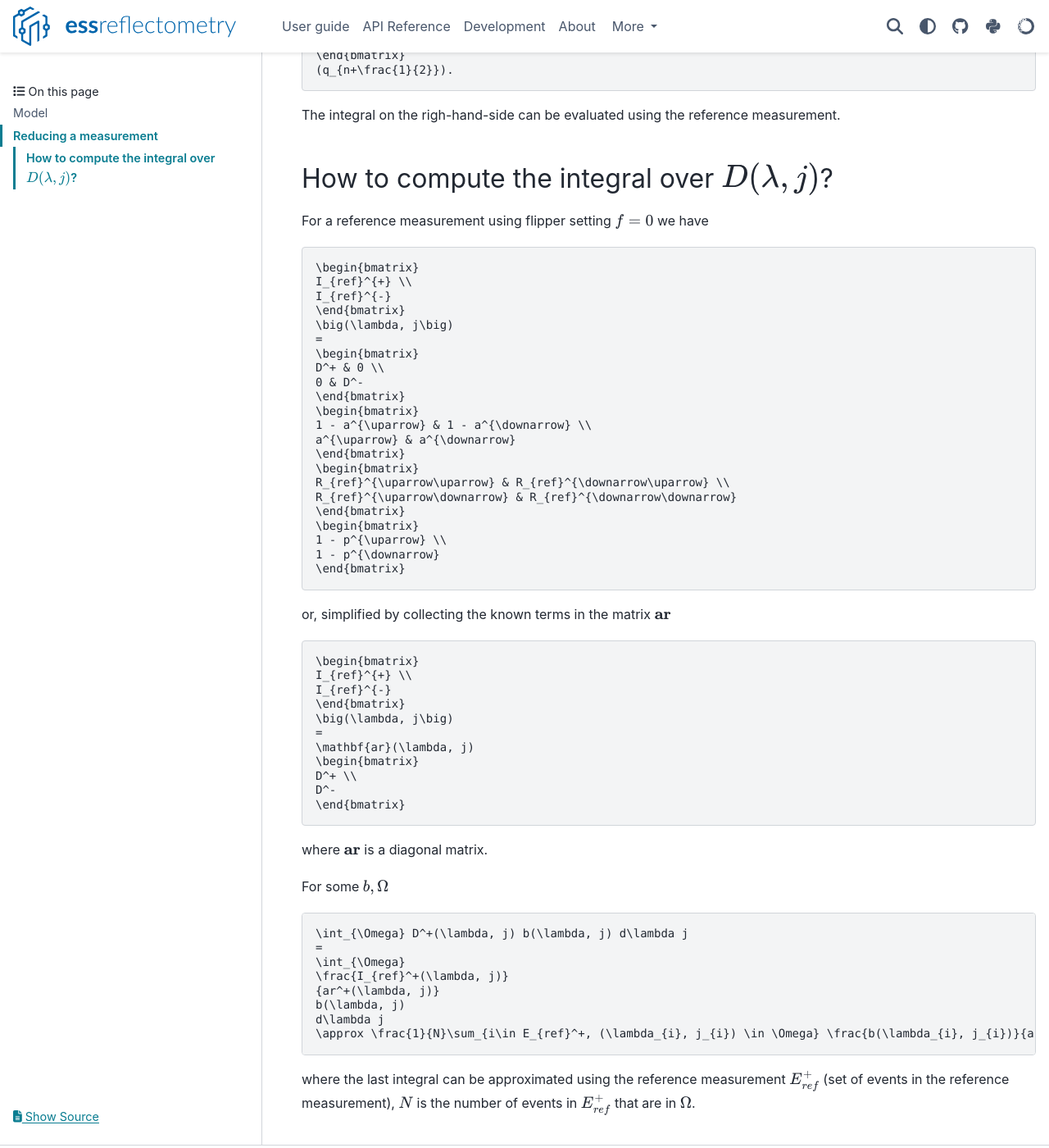
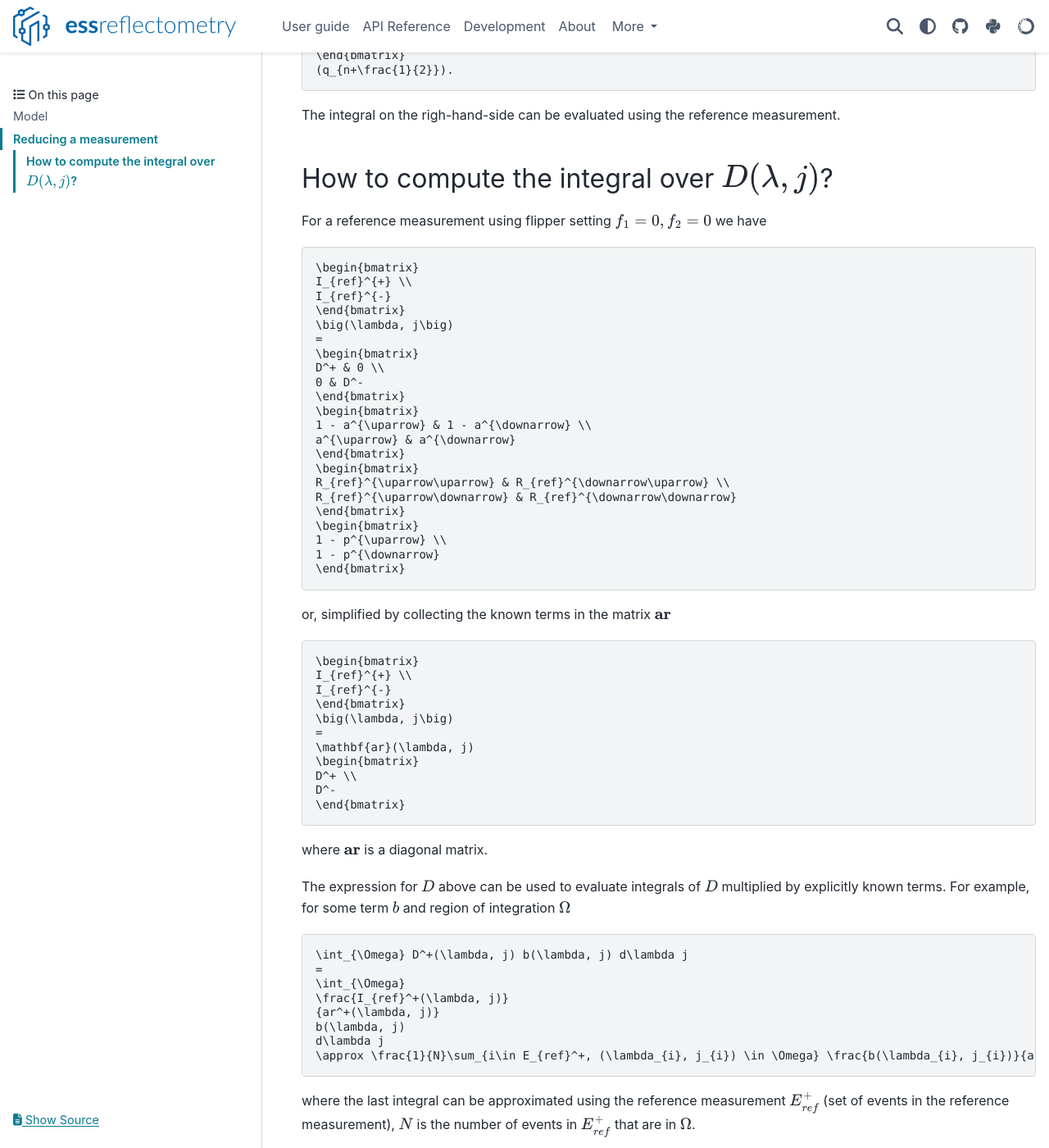
Before and after one commit to scipp/essreflectometry, a Sphinx documentation site: the page built from docs/user-guide/estia-data-reduction.md, in a window 1280 px wide and 1400 px high, scrolled down 3006 px. Shown: the whole window at 82% size. Built offline with Sphinx 7.4.7 and the PyData theme 0.15.4, drawn with Linux system fonts in a browser that asks for light colours; the version number could not be read and is left out.

Commit message:
Update estia-data-reduction.md

````diff
--- a/docs/user-guide/estia-data-reduction.md
+++ b/docs/user-guide/estia-data-reduction.md
@@ -149,7 +149,7 @@ The integral on the righ-hand-side can be evaluated using the reference measurem
 
 ### How to compute the integral over $D(\lambda, j)$?
 
-For a reference measurement using flipper setting $f=0$ we have
+For a reference measurement using flipper setting $f_1=0, f_2=0$ we have
 ```math
 \begin{bmatrix}
 I_{ref}^{+} \\
@@ -190,7 +190,8 @@ D^-
 ```
 where $\mathbf{ar}$ is a diagonal matrix.
 
-For some $b,\Omega$
+The expression for $D$ above can be used to evaluate integrals of $D$ multiplied by explicitly known terms.
+For example, for some term $b$ and region of integration $\Omega$
 ```math
 \int_{\Omega} D^+(\lambda, j) b(\lambda, j) d\lambda j
 =
````
